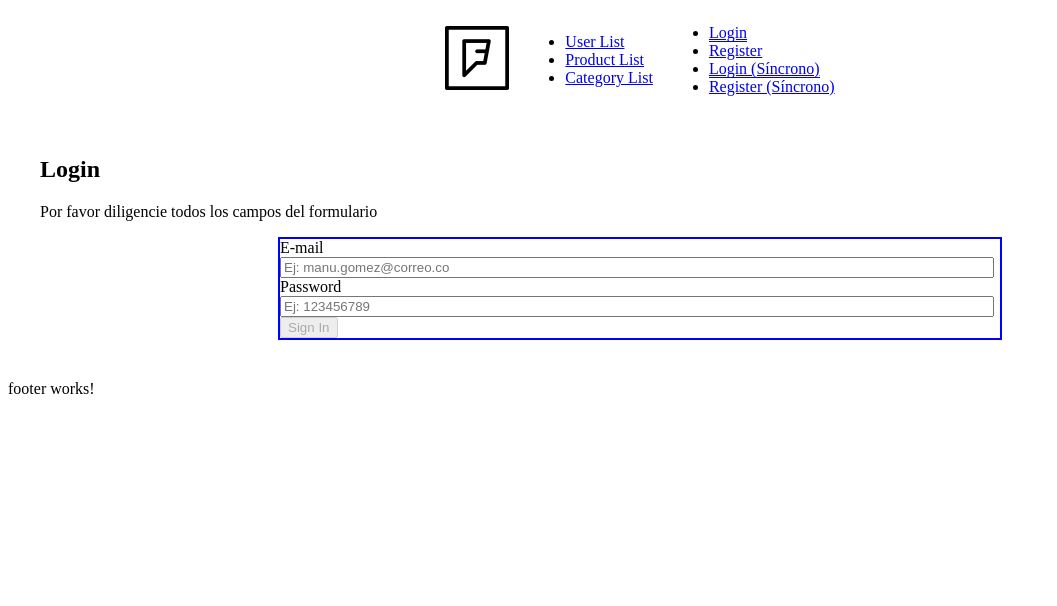
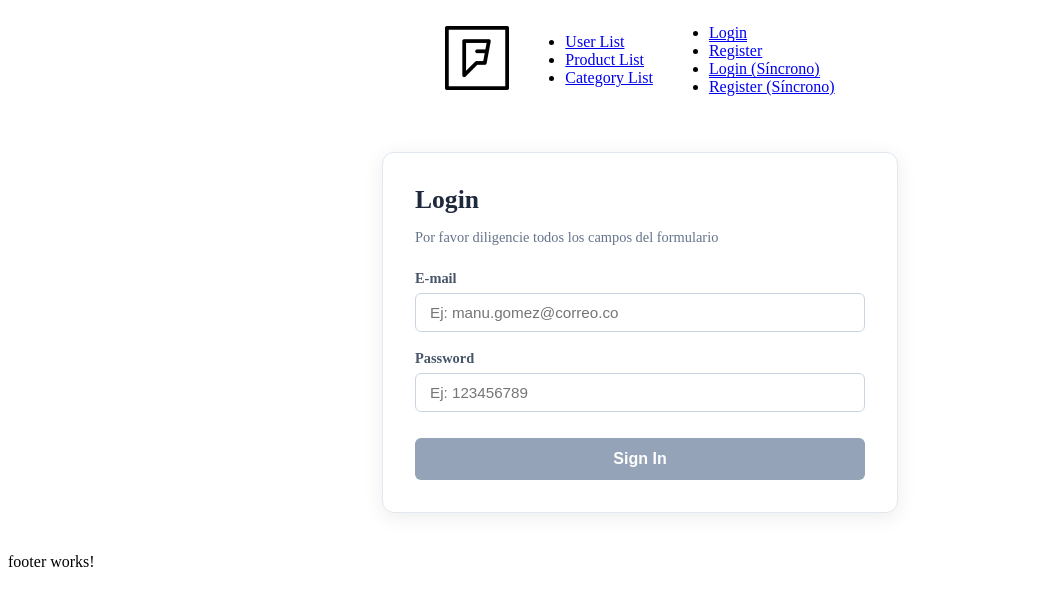
Before and after one commit to UniCIEO-BIT-BIT-202604/FrontEnd-Store, an Angular app: page /login in a window 1280 px wide. Shown: the top 606 px of the page, without its empty margins (0-1057 px from the left). Built offline with nearby package versions, Linux system fonts and the light colour scheme.

Commit message:
style(auth): agregar hojas de estilo sencillas para los formularios de login y registro

```diff
--- a/src/app/features/auth/login/login.css
+++ b/src/app/features/auth/login/login.css
@@ -0,0 +1,84 @@
+.page-user {
+  max-width: 450px;
+  margin: 40px auto;
+  padding: 32px;
+  background: #ffffff;
+  border-radius: 12px;
+  box-shadow: 0 4px 20px rgba(0, 0, 0, 0.08);
+  border: 1px solid #e2e8f0;
+}
+
+.page-user h2 {
+  margin-top: 0;
+  margin-bottom: 8px;
+  color: #1e293b;
+  font-size: 1.6rem;
+}
+
+.page-user p {
+  color: #64748b;
+  font-size: 0.9rem;
+  margin-bottom: 24px;
+}
+
+.form-user {
+  display: flex;
+  flex-direction: column;
+  gap: 18px;
+}
+
+.form-user .field {
+  display: flex;
+  flex-direction: column;
+  gap: 6px;
+}
+
+.form-user label {
+  font-weight: 600;
+  color: #475569;
+  font-size: 0.9rem;
+}
+
+.form-user input {
+  padding: 10px 14px;
+  border: 1px solid #cbd5e1;
+  border-radius: 6px;
+  font-size: 0.95rem;
+  outline: none;
+  transition: border-color 0.2s ease;
+  width: 100%;
+  box-sizing: border-box;
+}
+
+.form-user input:focus {
+  border-color: #4736a5;
+  box-shadow: 0 0 0 3px rgba(71, 54, 165, 0.15);
+}
+
+.form-user button[type="submit"] {
+  background-color: #4736a5;
+  color: #ffffff;
+  border: none;
+  padding: 12px;
+  border-radius: 6px;
+  font-size: 1rem;
+  font-weight: 600;
+  cursor: pointer;
+  margin-top: 8px;
+  transition: background-color 0.2s ease;
+  width: 100%;
+}
+
+.form-user button[type="submit"]:hover:not(:disabled) {
+  background-color: #362885;
+}
+
+.form-user button[type="submit"]:disabled {
+  background-color: #94a3b8;
+  cursor: not-allowed;
+}
+
+.error {
+  color: #ef4444;
+  font-size: 0.85rem;
+}
--- a/src/app/features/auth/register/register.css
+++ b/src/app/features/auth/register/register.css
@@ -0,0 +1,84 @@
+.page-user {
+  max-width: 480px;
+  margin: 40px auto;
+  padding: 32px;
+  background: #ffffff;
+  border-radius: 12px;
+  box-shadow: 0 4px 20px rgba(0, 0, 0, 0.08);
+  border: 1px solid #e2e8f0;
+}
+
+.page-user h2 {
+  margin-top: 0;
+  margin-bottom: 8px;
+  color: #1e293b;
+  font-size: 1.6rem;
+}
+
+.page-user p {
+  color: #64748b;
+  font-size: 0.9rem;
+  margin-bottom: 24px;
+}
+
+.form-user {
+  display: flex;
+  flex-direction: column;
+  gap: 18px;
+}
+
+.form-user .field {
+  display: flex;
+  flex-direction: column;
+  gap: 6px;
+}
+
+.form-user label {
+  font-weight: 600;
+  color: #475569;
+  font-size: 0.9rem;
+}
+
+.form-user input {
+  padding: 10px 14px;
+  border: 1px solid #cbd5e1;
+  border-radius: 6px;
+  font-size: 0.95rem;
+  outline: none;
+  transition: border-color 0.2s ease;
+  width: 100%;
+  box-sizing: border-box;
+}
+
+.form-user input:focus {
+  border-color: #4736a5;
+  box-shadow: 0 0 0 3px rgba(71, 54, 165, 0.15);
+}
+
+.form-user button[type="submit"] {
+  background-color: #4736a5;
+  color: #ffffff;
+  border: none;
+  padding: 12px;
+  border-radius: 6px;
+  font-size: 1rem;
+  font-weight: 600;
+  cursor: pointer;
+  margin-top: 8px;
+  transition: background-color 0.2s ease;
+  width: 100%;
+}
+
+.form-user button[type="submit"]:hover:not(:disabled) {
+  background-color: #362885;
+}
+
+.form-user button[type="submit"]:disabled {
+  background-color: #94a3b8;
+  cursor: not-allowed;
+}
+
+.error {
+  color: #ef4444;
+  font-size: 0.85rem;
+}
--- a/src/styles.css
+++ b/src/styles.css
@@ -26,8 +26,7 @@
 
 /* Forms */
 .form {
-  border: 2px solid blue;
-  width: 60%;
+  width: 100%;
   margin: 0 auto;
 
   .field {
@@ -38,7 +37,7 @@
 
     input:not([type="radio"]):not([type="checkbox"]),
     label:not(.radio-label) {
-      width: 98%;
+      width: 100%;
     }
 
     .options {
@@ -48,6 +47,7 @@
     }
   }
 }
+
 
 /* Data JSON: Verificar traida de datos */
 .pre {
```
